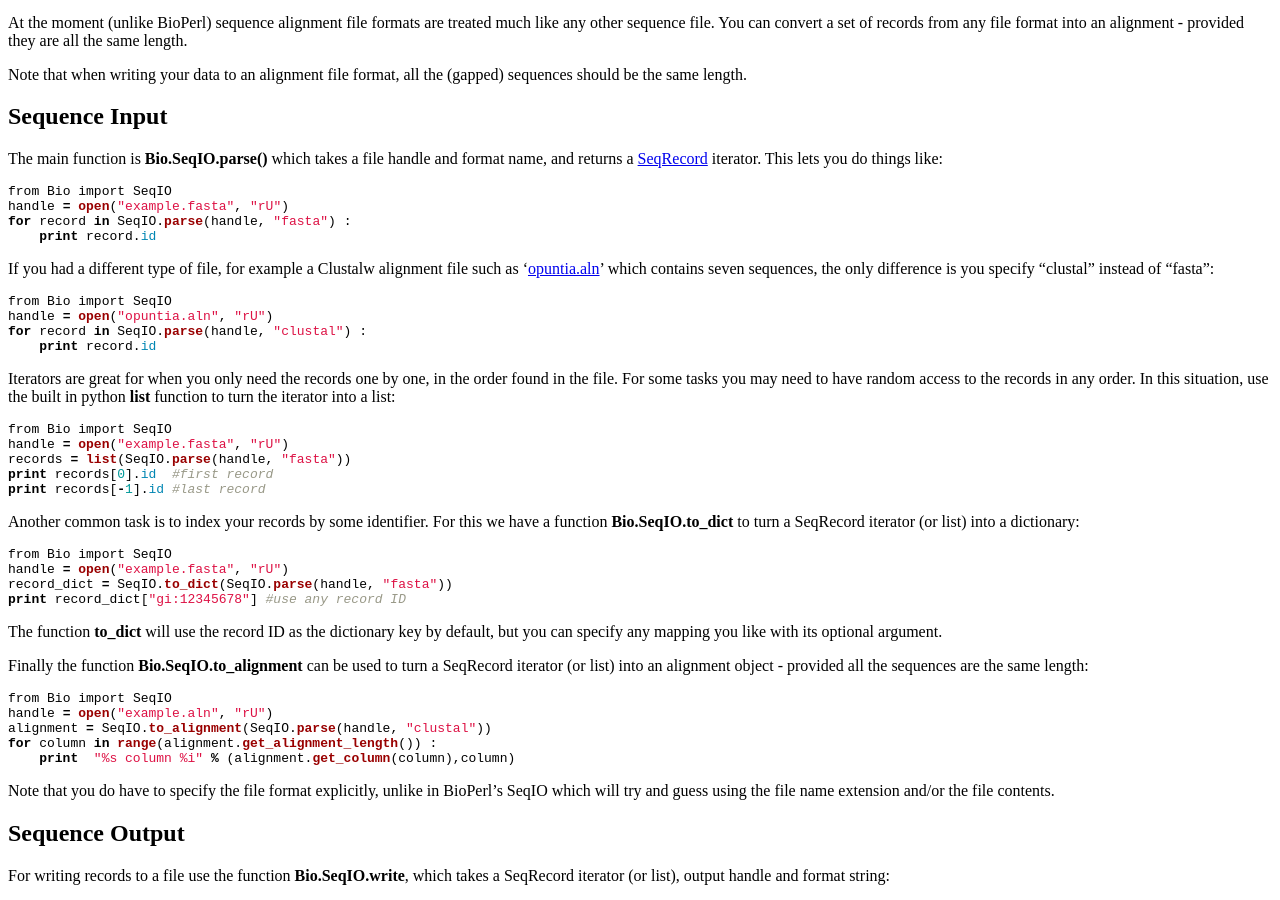
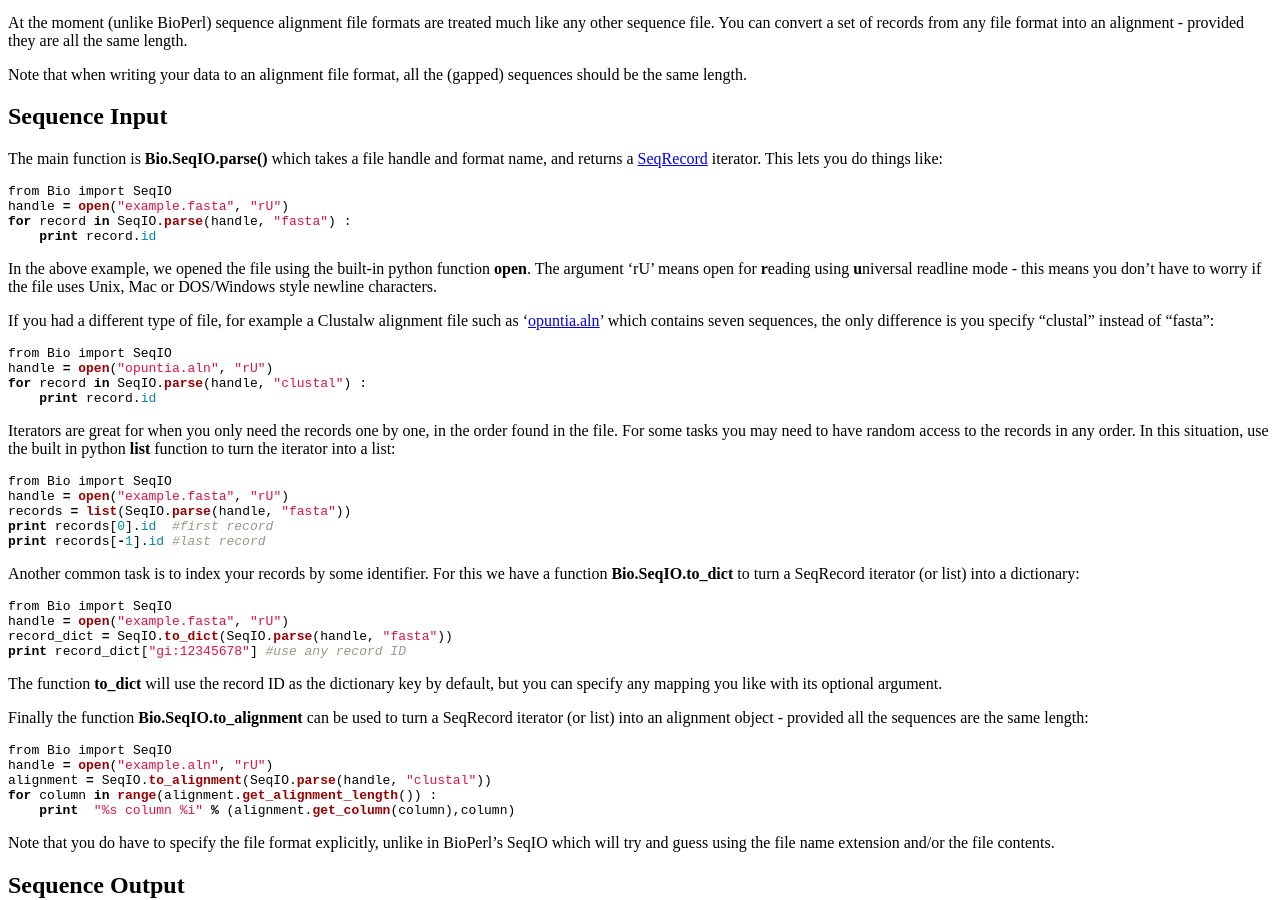
Before and after one commit to biopython/biopython.github.io, a Jekyll site: the page built from wiki/SeqIO.md, in a window 1280 px wide and 900 px high, scrolled down 714 px. Built offline with Jekyll 4.4.1, drawn with Linux system fonts in a browser that asks for light colours.

Commit message:
notes on python's universal newlines support

````diff
--- a/wiki/SeqIO.md
+++ b/wiki/SeqIO.md
@@ -78,6 +78,11 @@ handle = open("example.fasta", "rU")
 for record in SeqIO.parse(handle, "fasta") :
     print record.id
 ```
+
+In the above example, we opened the file using the built-in python
+function **open**. The argument 'rU' means open for **r**eading using
+**u**niversal readline mode - this means you don't have to worry if the
+file uses Unix, Mac or DOS/Windows style newline characters.
 
 If you had a different type of file, for example a Clustalw alignment
 file such as
````
Also changed, not shown: 1 other file.
